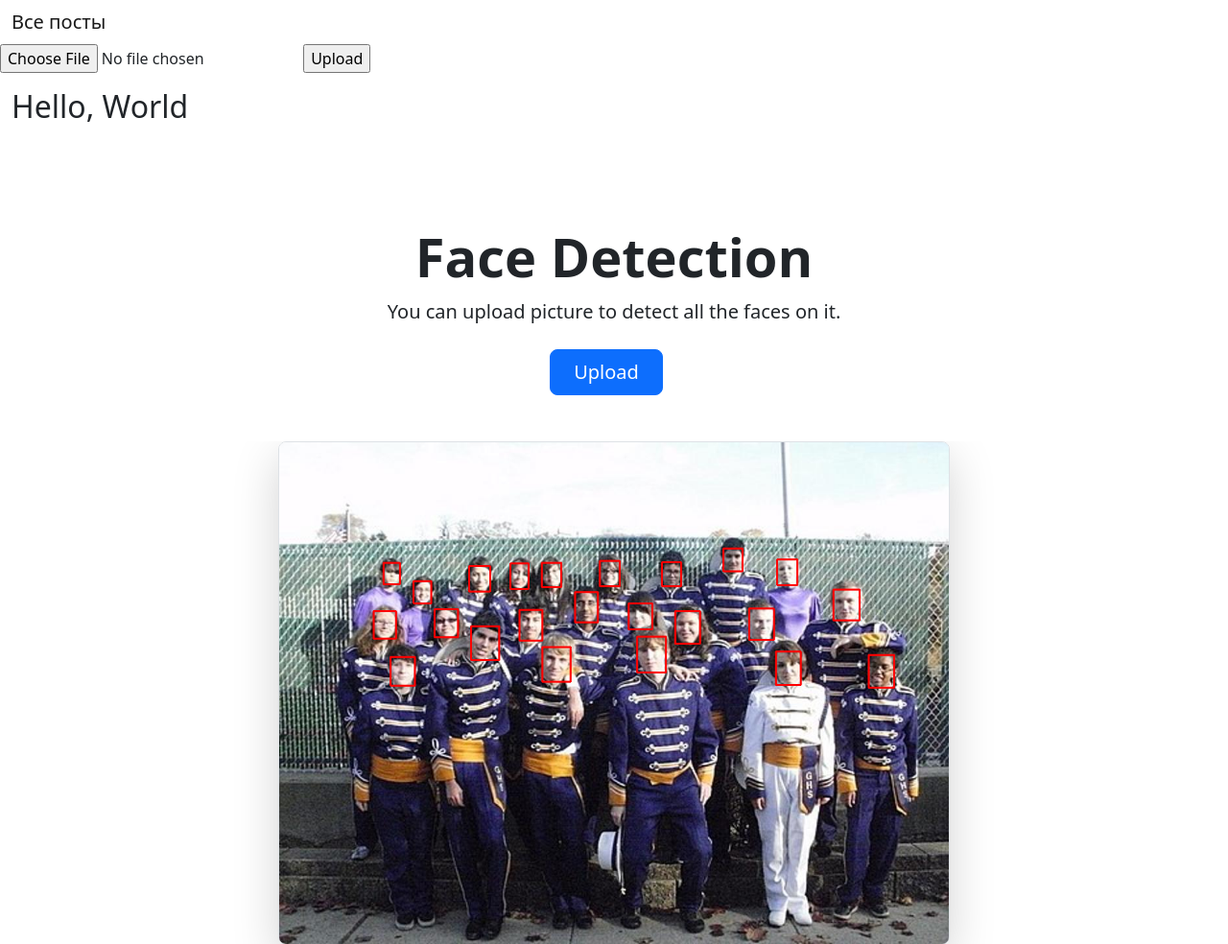
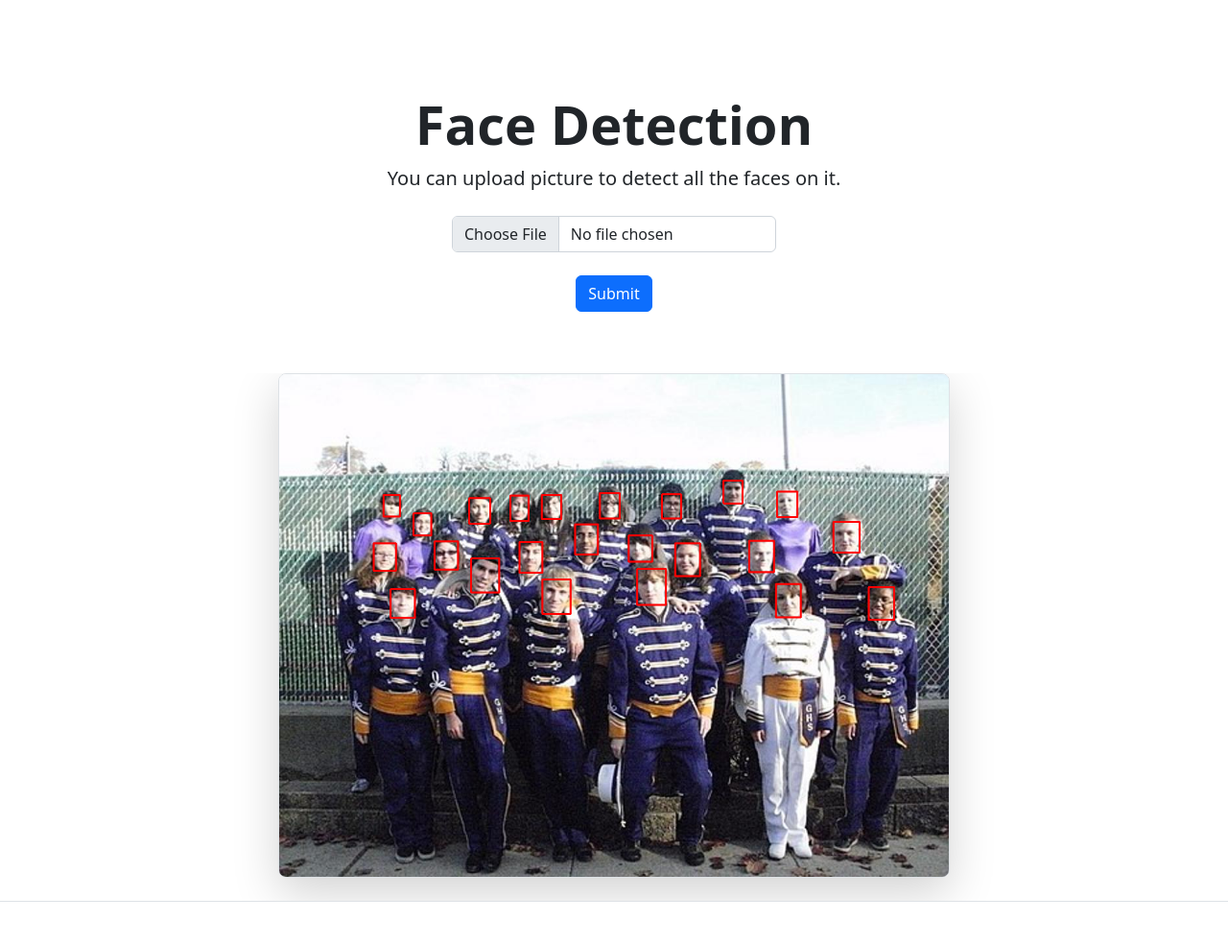
Before and after one commit to soaptr/face_detect, a Flask app: page / in a window 1280 px wide. Shown: the top 984 px of the page at 96% size. After the commit the page ends 940 px from the top, so only its background shows below. Run offline with Flask 2, Linux system fonts and the light colour scheme; some libraries are stand-ins or nearby versions.

Commit message:
bootstrap form

```diff
--- a/app/templates/base.html
+++ b/app/templates/base.html
@@ -2,16 +2,7 @@
 
 <link href="{{ url_for('static', filename='bootstrap/css/bootstrap.min.css') }}" rel="stylesheet">
 
-<nav class="navbar navbar-default" role="navigation">
-  <div class="container-fluid">
-    <div class="col-md-6 col-md-offset-3">
-      <div class="navbar-header">
-        <a class="navbar-brand" href="/">Все посты</a>
-      </div>
-    </div>
-  </div>
-</nav>
-
+<!--
 <form action="" method=post enctype=multipart/form-data>
   <p><input type=file name=file>
   <input type=submit value=Upload>
@@ -25,12 +16,32 @@
 </div>
 </div>
 
+<div class="mb-3">
+  <label for="formFile" class="form-label">Select file</label>
+  <input class="form-control" type="file" id="formFile">
+  <input type=submit value=Upload>
+</div>
+
+-->
+
 <div class="px-4 pt-5 my-5 text-center border-bottom">
   <h1 class="display-4 fw-bold">Face Detection</h1>
   <div class="col-lg-6 mx-auto">
     <p class="lead mb-4">You can upload picture to detect all the faces on it.</p>
     <div class="d-grid gap-2 d-sm-flex justify-content-sm-center mb-5">
-      <button type="button" class="btn btn-primary btn-lg px-4 me-sm-3">Upload</button>
+      <!-- <button type="button" class="btn btn-primary btn-lg px-4 me-sm-3">Upload</button> -->
+
+
+      <form action="" method=post enctype=multipart/form-data>
+        <fieldset>
+          <div class="form-group">
+           <!-- <label for="formFile" class="form-label mt-4">Default file input example</label> -->
+            <input class="form-control mb-4" type="file" id="formFile">
+          </div>
+          <input type="submit" class="btn btn-primary"></input>
+        </fieldset>
+      </form>
+
 
     </div>
   </div>
```
